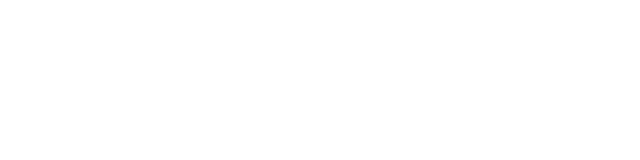
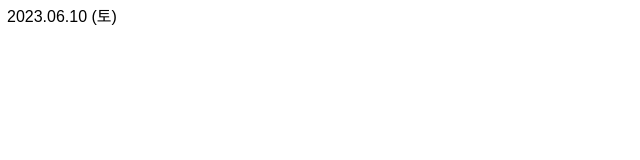
Before and after one commit to ji-silver/FANHANA, a React (Create React App) app: page / in a window 1280 px wide. Shown: the top 160 px of the page, without its empty margins (0-640 px from the left). Built offline with nearby package versions, Linux system fonts and the light colour scheme.

Commit message:
Rename: scss 적용

```diff
--- a/src/App.tsx
+++ b/src/App.tsx
@@ -13,6 +13,7 @@
 function App() {
   return (
     <div className="App">
+      <DatePickerBox />
       <Router>
         <Routes>
           <Route path="/"></Route>
--- a/src/components/common/DatePickerBox/DatePickerBox.tsx
+++ b/src/components/common/DatePickerBox/DatePickerBox.tsx
@@ -3,8 +3,8 @@
 import { format, getMonth, getYear } from "date-fns";
 import "react-datepicker/dist/react-datepicker.css";
 
-import styles from "./DatePickerBox.module.css";
-import "./DatePickerBox.css";
+import styles from "../../../styles/DatePickerBox.module.scss"
+import "../../../styles/DatePickerBox.scss"
 
 interface Props {
   selectedDate: Date | null;
--- a/src/global.d.ts
+++ b/src/global.d.ts
@@ -1,5 +1,5 @@
 //TypeScript가 css파일을 모듈로 인식할 수 있도록 형식 선언
-declare module "*.css" {
+declare module "*.scss" {
   const content: { [className: string]: string };
   export = content;
 }
```
Also changed, not shown: src/styles/DatePickerBox.module.scss (line endings or trailing spaces), src/styles/DatePickerBox.scss (renamed from src/components/common/DatePickerBox/DatePickerBox.css).
